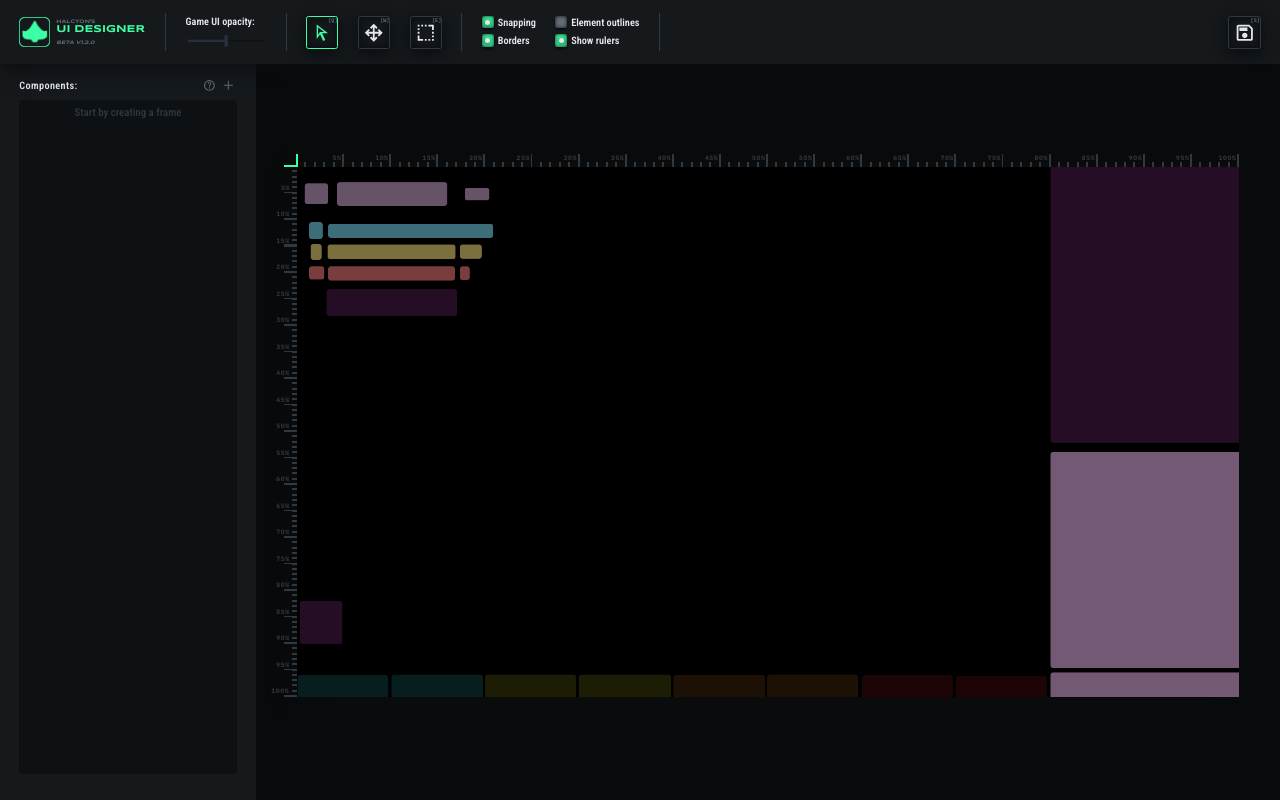
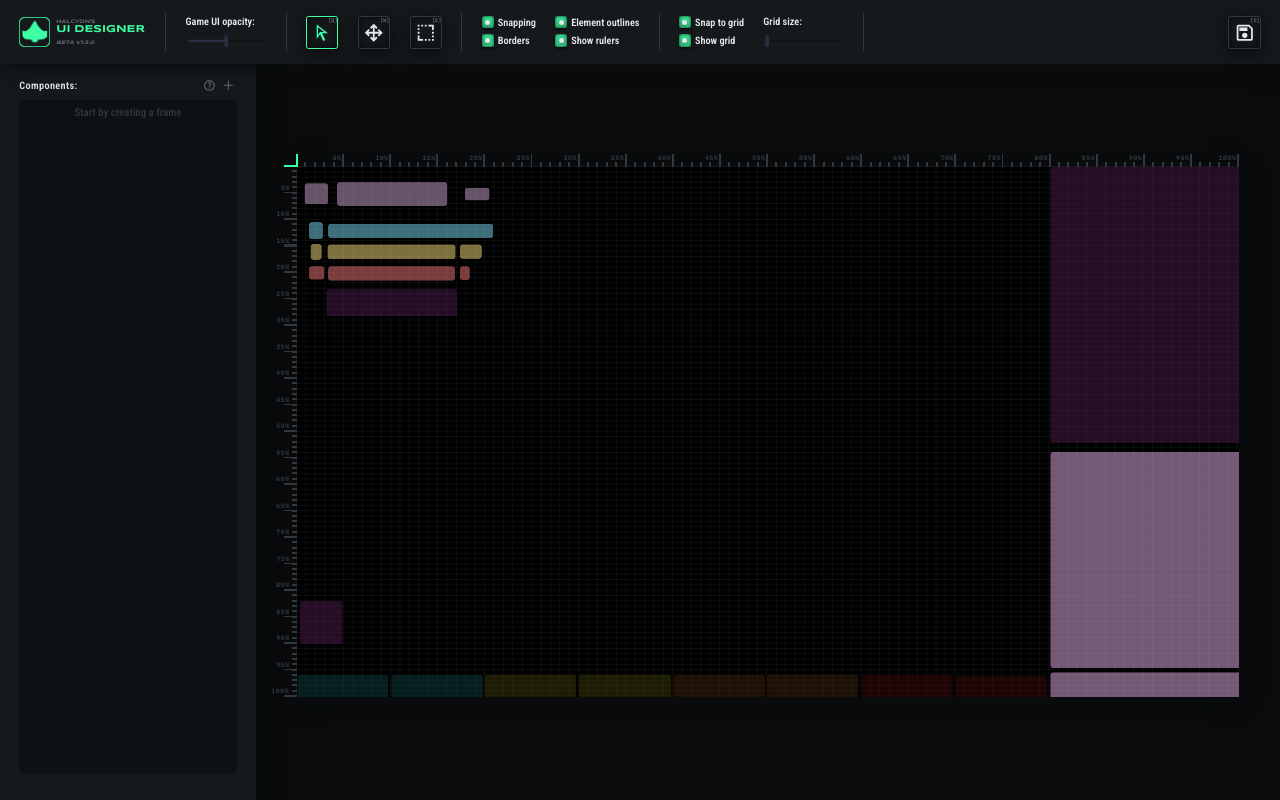
Before and after one commit to halcyonXT/ui-designer-tool, a React (Vite) app: page / in a window 1280 px wide. Built offline with nearby package versions, Linux system fonts and the light colour scheme.

Commit message:
grid and grid options implemented

```diff
--- a/src/App.jsx
+++ b/src/App.jsx
@@ -4,7 +4,7 @@ import Main from './components/Main/Main'
 import './App.css'
 import { ElementsContext } from './context/ElementsContext'
 
-const __HUID_VERSION__ = "BETA V1.2.0"
+const __HUID_VERSION__ = "BETA V1.3.0"
 
 export default React.memo(function App() {
     const {other} = React.useContext(ElementsContext);
--- a/src/components/Main/Main.css
+++ b/src/components/Main/Main.css
@@ -176,3 +176,16 @@
 #main > div.-RULER-VERTICAL-5 > div:nth-child(20) {
     left: -100% !important;
 }
+
+.-grid {
+    position: absolute;
+    --thickness: 0.05vmax;
+    --color: rgba(255, 255, 255, 0.05);
+    top: -1px;
+    left: -1px;
+    width: 100%;
+    height: 100%;
+    pointer-events: none;
+    background-color: transparent;
+    background-image:  linear-gradient(var(--color) var(--thickness), transparent var(--thickness)), linear-gradient(to right, var(--color) var(--thickness), transparent var(--thickness));
+}
--- a/src/components/Main/Main.jsx
+++ b/src/components/Main/Main.jsx
@@ -33,6 +33,7 @@ export default function Main() {
 
 
     const mainRef = React.useRef(null);
+    const gridRef = React.useRef(null);
 
     const activateSnapline = (direction, percentage) => {
         let style = direction === "x" ? ({left: `${percentage}%`}) : ({top: `${percentage}%`});
@@ -74,6 +75,17 @@ export default function Main() {
         }
     }
 
+    React.useEffect(() => {
+        if (options.value.grid.show) {
+            if (!subcomponents.selected.value) {
+                gridRef.current.style.opacity = `1`;
+                gridRef.current.style.backgroundSize = `${options.value.grid.size} ${options.value.grid.size}`;
+            } else {
+                gridRef.current.style.opacity = `0`;
+            }
+        }
+    }, [options, subcomponents.selected.value])
+
 
     return (
         <div className='-main'>
@@ -81,7 +93,13 @@ export default function Main() {
             <div className='-main-display-wrapper'>
                 <div id='main' className='-main-display' ref={mainRef} onClick={handleDeselect}>
                     {
-                        // If the user has rules activated, render rulers overlay
+                        // * If used enabled show grid
+                        options.value.grid.show
+                        &&
+                        <div className='-grid' ref={gridRef}></div>
+                    }
+                    {
+                        // * If the user has rules activated, render rulers overlay
                         options.value.rulers
                         &&
                         <>
--- a/src/components/Main/Sidebar/IconAction.jsx
+++ b/src/components/Main/Sidebar/IconAction.jsx
@@ -3,7 +3,7 @@ import React from 'react';
 export default function IconAction(props) {
 
     return (
-        <span className='-ICON' onClick={props.x}>
+        <span className='-ICON' onClick={props.x} style={props.xs ? props.xs : {}}>
             {props.children}
         </span>
     )
--- a/src/components/Main/UIComponent/UIComponent.jsx
+++ b/src/components/Main/UIComponent/UIComponent.jsx
@@ -14,7 +14,6 @@ const CREATE_STYLES = {
         top: component.position.y + "%",
         width: component.position.width + "%",
         height: component.position.height + "%",
-        margin: '1px',
     }),
 
     debug: (isDebug) => isDebug ? ({ boxSizing: 'border-box', outline: '1px solid var(--accent)' }) : ({}),
@@ -43,6 +42,10 @@ const SNAPLINING_OFFSET = 1;
 
 let offset = {x: null, y: null};
 
+function roundToX(number, x) {
+    return Math.round(number / x) * x;
+}
+
 export default function UIComponent(props) {
 
     const {components, snaplines, subcomponents} = React.useContext(ElementsContext);
@@ -55,6 +58,8 @@ export default function UIComponent(props) {
     const [offset, setOffset] = React.useState({x: null, y: null})
     const offsetRef = React.useRef(null);
     offsetRef.current = offset;
+
+    const gridRef = React.useRef(null);
 
     const componentRef = React.useRef(null);
 
@@ -90,8 +95,24 @@ export default function UIComponent(props) {
         });
     }
 
-    const emptySnaplines = () => setActiveSnaplines({x: EMPTY_SNAPLINE(), y: EMPTY_SNAPLINE()})
+    const emptySnaplines = () => setActiveSnaplines({x: EMPTY_SNAPLINE(), y: EMPTY_SNAPLINE()});
 
+    const SNAP_TO_GRID = Number(options.value.grid.size.slice(0, -1));
+
+    React.useEffect(() => {
+        if (options.value.grid.show) {
+            try {
+                if (subcomponents.selected.value) {
+                    gridRef.current.style.opacity = `1`;
+                    gridRef.current.style.backgroundSize = `${options.value.grid.size} ${options.value.grid.size}`;
+                } else {
+                    gridRef.current.style.opacity = `0`;
+                }
+            } catch (ex) {
+                console.warn("Grid error: " + ex)
+            }
+        }
+    }, [options, subcomponents.selected.value])
 
     const checkDragSnaplines = (key, percentage) => {
         if (!options.value.snaplines) return percentage;
@@ -106,12 +127,16 @@ export default function UIComponent(props) {
 
             if ((newpercentage > (ref[key] - SNAPLINING_OFFSET)) && (newpercentage < (ref[key] + SNAPLINING_OFFSET))) {
                 props.controlSnaplines.activate(key, ref[key]);
-                return ref[key] - (offset / 2);
+                if (options.value.grid.snapTo) {
+                    return roundToX(ref[key] - (offset / 2), SNAP_TO_GRID);
+                } else return ref[key] - (offset / 2);
             }
 
         }
         props.controlSnaplines.deactivate(key);
-        return percentage;
+        if (options.value.grid.snapTo) {
+            return roundToX(percentage, SNAP_TO_GRID);
+        } else return percentage
     }
 
 
@@ -186,6 +211,14 @@ export default function UIComponent(props) {
                     <ScaleToolOverlay mainRef={props.mainRef} controlSnaplines={props.controlSnaplines} component={props.component} />
                 }
 
+                {
+                    props.component._id === components.selected.value
+                    &&
+                    options.value.grid.show
+                    &&
+                    <div className='-grid' ref={gridRef}></div>
+                }
+
                 <div
                     className='-COMPONENT-RELATIVE'
                     style={{
@@ -204,15 +237,15 @@ export default function UIComponent(props) {
 
                     {
                         // If the component hasnt been collapsed, render all subcomponents
-                        !props.component._componentCollapsed
-                        &&
+                        /*!props.component._componentCollapsed
+                        &&*/
                         props.component.subcomponents.map((item, index) =>
                             <UISubcomponent
                                 key={item._id}
                                 parentRef={componentRef}
                                 component={item}
                                 zIndex={(components.getIndexOf(props.component._id) * 100) + index}
-                                parentDragActive={dragActiveRef.current}
+                                parentPosition={props.component.position}
                                 controlSnaplines={{activate: activateSnapline, deactivate: deactivateSnapline, empty: emptySnaplines}}
                             />
                         )
--- a/src/components/Navbar/Navbar.jsx
+++ b/src/components/Navbar/Navbar.jsx
@@ -22,6 +22,14 @@ export default function Navbar(props) {
         options.set(prev => {
             let outp = {...prev};
             outp[option] = !outp[option];
+            return outp;
+        })
+    }
+
+    const changeGrid = (key, value) => {
+        options.set(prev => {
+            let outp = {...prev};
+            outp.grid[key] = value;
             return outp;
         })
     }
@@ -66,6 +74,19 @@ export default function Navbar(props) {
                 </Checkbox>
             </Checkboxes>
             <div className="-navbar-separator"/>
+            <Checkboxes>
+                <Checkbox x={() => changeGrid("snapTo", !options.value.grid.snapTo)} activated={options.value.grid.snapTo}>
+                    Snap to grid
+                </Checkbox>
+                <Checkbox x={() => changeGrid("show", !options.value.grid.show)} activated={options.value.grid.show}>
+                    Show grid
+                </Checkbox>
+            </Checkboxes>
+            <div className='-navbar-whitespace'></div>
+            <Option>
+                <h6>Grid size:</h6>
+                <input type="range" className="win10-thumb -overlay-slider" min="1" max="5" value={options.value.grid.size.slice(0, -1)} onChange={(e) => changeGrid("size", e.target.value + "%")}/>
+            </Option>
             <Button shortcut="S" current={false} val='' xs={{marginLeft: 'auto'}} x={() => {}}>
                 {ICONS.save}
             </Button>
--- a/src/context/ElementsContext.jsx
+++ b/src/context/ElementsContext.jsx
@@ -121,8 +121,18 @@ const ElementsContextProvider = ({ children }) => {
 
 
     const clamp = (min, val, max) => {
-        if (!options.value.borders) return Number(val);
-        return Math.max(min, Math.min(val, max));
+        let outp;
+        function roundToX(number, x) {
+            return Math.round(number / x) * x;
+        }
+        if (!options.value.borders) {
+            outp = Number(val);
+        } else {
+            outp = Math.max(min, Math.min(val, max));
+        }
+        if (options.value.grid.snapTo) {
+            return roundToX(outp, Number(options.value.grid.size.slice(0, -1)))
+        } else return outp
     }
 
     const findIndexOfUID = (UID) => componentsRef.current.findIndex(obj => obj._id === UID);
@@ -742,7 +752,7 @@ const ElementsContextProvider = ({ children }) => {
                     {fill: `${COLORS[newstatus]}`},
                     {fill: `var(--subnonaccent)`}
                 ], {
-                    duration: 350,
+                    duration: 700,
                     delay: 0,
                     fill: 'forwards'
                 })
@@ -980,6 +990,15 @@ const ElementsContextProvider = ({ children }) => {
             } catch (ex) {
                 console.warn("__components.toggleCustom - An error occured: " + ex);
             }
+        },
+
+        collapseToggle: (UID) => {
+            let cind = findIndexOfUID(extractFrameID(UID));
+            setComponents(prev => {
+                let outp = [...prev];
+                outp[cind]._componentCollapsed = !outp[cind]._componentCollapsed;
+                return outp;
+            })
         }
     }
 
@@ -1008,6 +1027,7 @@ const ElementsContextProvider = ({ children }) => {
                         value: selected,
                         select: selectComponent
                     },
+                    collapse: __component.collapseToggle,
                     getIndexOf: findIndexOfUID,
                     value: components,
                     set: setComponents,
--- a/src/context/OptionsContext.jsx
+++ b/src/context/OptionsContext.jsx
@@ -13,8 +13,13 @@ const OptionsContextProvider = ({ children }) => {
     const [options, setOptions] = React.useState(({
         snaplines: true,
         borders: true,
-        outlines: false,
-        rulers: true
+        outlines: true,
+        rulers: true,
+        grid: {
+            show: true,
+            snapTo: true,
+            size: "1%"
+        }
     }))
 
     useEffect(() => {
```
Also changed, not shown: src/components/Main/Sidebar/ComponentSection.jsx (+14 -0 lines), src/components/Main/UIComponent/UISubcomponent/UISubcomponent.jsx (+53 -10 lines).
